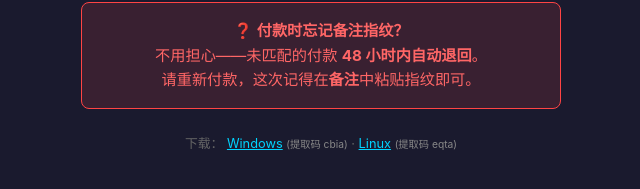
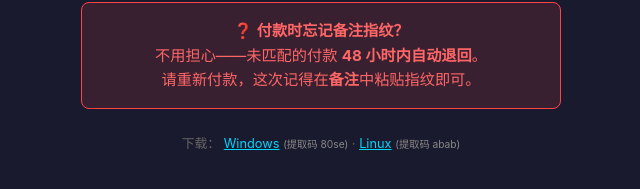
Before and after one commit to Zane-XZ/ww-license, a plain HTML site: page index.html in a window 1280 px wide. Shown: the part 883-1072 px from the top of the page, 319-959 px from the left. Drawn offline with Linux system fonts and the light colour scheme.

Commit message:
更新下载链接

```diff
--- a/index.html
+++ b/index.html
@@ -83,9 +83,9 @@ button:hover { background:#00b8e6 }
 
   <div class="footer">
     下载：
-    <a href="https://wwbmb.lanzouc.com/igSxN4h19u9g" target="_blank">Windows</a> <span style="color:#888;font-size:0.8em">(提取码 cbia)</span>
+    <a href="https://wwbmb.lanzouc.com/i4c6j4h1ethi" target="_blank">Windows</a> <span style="color:#888;font-size:0.8em">(提取码 80se)</span>
     ·
-    <a href="https://wwbmb.lanzouc.com/inu5g4h19rxc" target="_blank">Linux</a> <span style="color:#888;font-size:0.8em">(提取码 eqta)</span>
+    <a href="https://wwbmb.lanzouc.com/itRLt4h1erpe" target="_blank">Linux</a> <span style="color:#888;font-size:0.8em">(提取码 abab)</span>
   </div>
 </div>
 
@@ -202,6 +202,6 @@ async function copyFingerprint(btn) {
 // 回车查询
 fpInput.addEventListener('keydown', e => { if (e.key === 'Enter') query() })
 </script>
-<!-- synced:2026-11-22T16:19:08.108Z-->
+<!-- synced:2026-11-22T16:49:35.836Z-->
 </body>
 </html>
```
